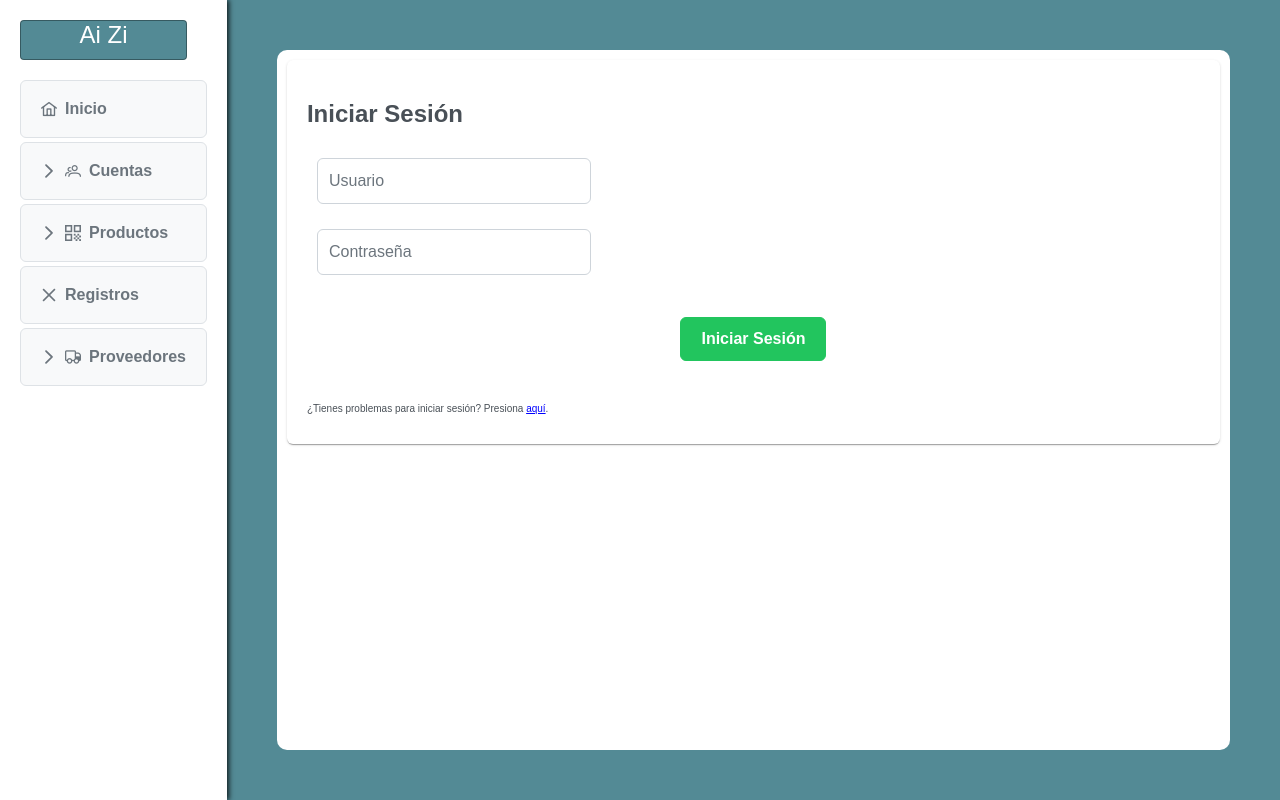
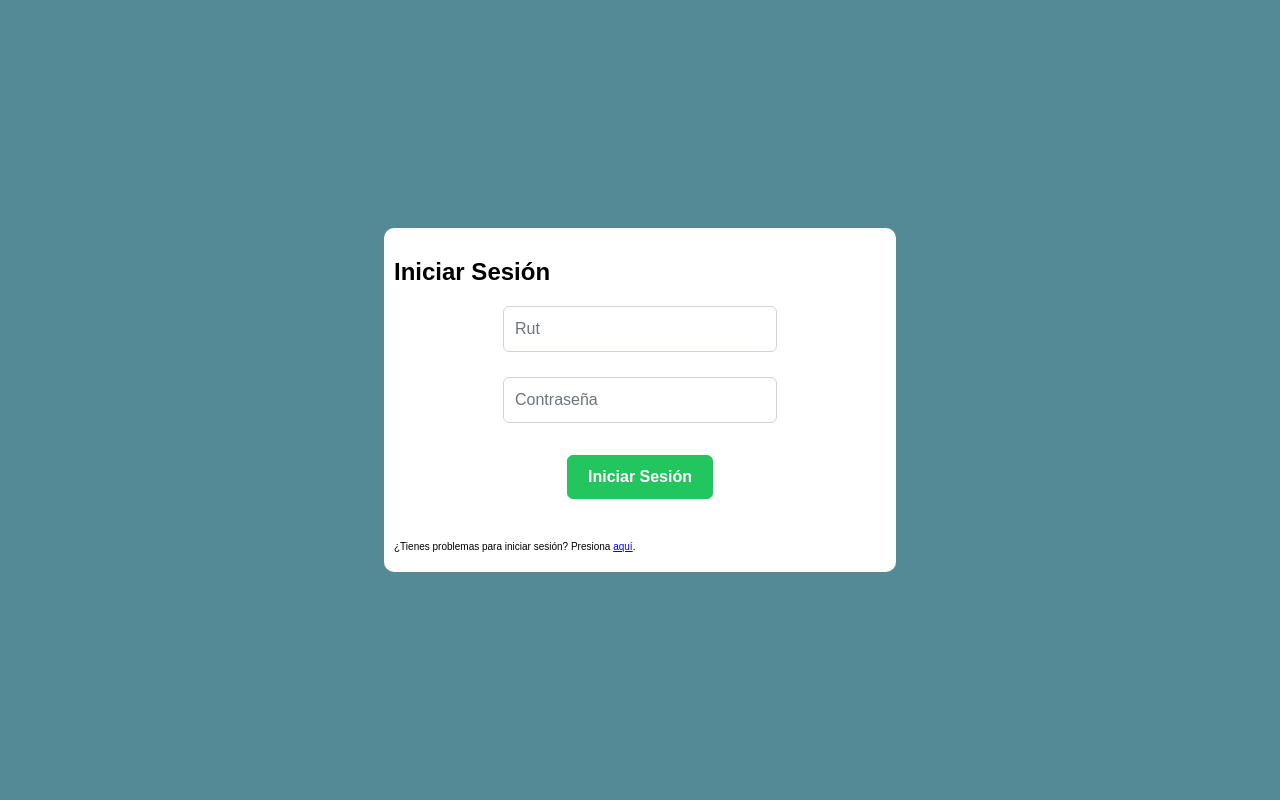
Before and after one commit to CamilTs/capstone-app, a React (Vite) app: page /iniciar-sesion in a window 1280 px wide. Built offline with nearby package versions, Linux system fonts and the light colour scheme.

Commit message:
Integracion de AuthContext

```diff
--- a/src/App.jsx
+++ b/src/App.jsx
@@ -11,6 +11,7 @@ import "primeicons/primeicons.css";
 import styled from "styled-components";
 import { AdminRoutes, ClienteRoutes, ProveedorRoutes } from "./routes";
 import { IniciarSesionPage } from "./pages";
+import { useAuth } from "./context/AuthContext";
 
 const Container = styled.div`
   background-color: #538a95;
@@ -19,20 +20,22 @@ const Container = styled.div`
   display: flex;
 `;
 
-const Content = styled.div`
-  width: 100%;
-  margin: 50px;
+export const Content = styled.div`
+  /* width: 100%; */
+  width: ${({width}) => (width? width: '100%')};
+  margin: ${({margin}) => (margin? margin: '50px')};
   background-color: #fff;
   border-radius: 10px;
   padding: 10px;
 `;
 
 function App() {
+  const {user} = useAuth()
+
   return (
     <>
       <Container className="contenedorPrincipal">
-        <MenuLateral />
-        <Content className="contenedor">
+        {user? <MenuLateral />:null}
         <Routes>
           <Route path="/iniciar-sesion" element={<IniciarSesionPage />} />
 
@@ -40,7 +43,6 @@ function App() {
           <Route path="/cliente/*" element={<ClienteRoutes />} />
           <Route path="/proveedor/*" element={<ProveedorRoutes />} />
         </Routes>
-        </Content>
       </Container>
     </>
   );
--- a/src/components/MenuLateral.jsx
+++ b/src/components/MenuLateral.jsx
@@ -3,11 +3,13 @@ import { PanelMenu } from "primereact/panelmenu";
 import "../CSS/Menu.css";
 import "../App.css";
 import { useNavigate } from "react-router-dom";
+import { useAuth } from "../context/AuthContext";
 
 
 
 
 const MenuLateral = () => {
+  const {user} = useAuth()
   const [isSubMenuExtended, setIsSubMenuExtended] = useState(false);
   const navigate = useNavigate();
 
@@ -88,6 +90,7 @@ const MenuLateral = () => {
           onChange={handleMenuItemClick}
         />
       </div>
+        <span style={{color:'#000'}}>{user.nombre } {user.apellidos}</span>
     </div>
   );
 };
--- /dev/null
+++ b/src/context/AuthContext.jsx
@@ -0,0 +1,41 @@
+/* eslint-disable react/prop-types */
+import { createContext, useContext, useState } from 'react'
+import { cuentas } from '../cuentas';
+
+const AuthContext = createContext();
+
+export const useAuth = () => {
+    return useContext(AuthContext);
+}
+
+export const AuthProvider = ({children}) => {
+    const [user, setUser] = useState(null)
+
+    const login = (rut, contrasena) => {
+        console.log({rut,contrasena})
+        const usuarioEncontrado = cuentas.find(el => el.rut == rut && el.contrasena == contrasena)
+
+        setUser(usuarioEncontrado)
+    }
+
+    const logout = () => {
+        setUser(null)
+    }
+
+    const signUp = (data) => {
+        cuentas.push(data)
+    }
+    const verCuentas = ()=> {
+        console.log(cuentas)
+    }
+
+    const contextValue = {
+        user,
+        login,
+        logout,
+        signUp,
+        verCuentas
+    }
+
+    return <AuthContext.Provider value={contextValue}>{children}</AuthContext.Provider>
+}
--- /dev/null
+++ b/src/cuentas.js
@@ -0,0 +1,10 @@
+export const cuentas = [
+    {
+        contrasena:'1234',
+        rut:'20597279k',
+        nombre:'Camilo',
+        apellidos:'Tapia Sepulveda',
+        correo:'camilo@gmail.com',
+        rol:'admin'
+    }
+]
--- a/src/main.jsx
+++ b/src/main.jsx
@@ -3,11 +3,15 @@ import ReactDOM from 'react-dom/client';
 import App from './App.jsx';
 import './index.css';
 import { PrimeReactProvider } from 'primereact/api';
+import { AuthProvider } from "./context/AuthContext.jsx";
 
 ReactDOM.createRoot(document.getElementById('root')).render(
     <PrimeReactProvider>
         <BrowserRouter>
-        <App />
+        <AuthProvider>
+
+            <App />
+        </AuthProvider>
         </BrowserRouter>
     </PrimeReactProvider>
 );
--- a/src/pages/Cuentas/IniciarSesion/IniciarSesionPage.jsx
+++ b/src/pages/Cuentas/IniciarSesion/IniciarSesionPage.jsx
@@ -1,14 +1,60 @@
+/* eslint-disable react/prop-types */
 // En IniciarSesionPage.jsx (Componente de página)
-import { IniciarSesionForm } from '../IniciarSesion/components/IniciarSesionForm';
+// import { IniciarSesionForm } from '../IniciarSesion/components/IniciarSesionForm';
+
+import { useRef, useState } from 'react';
+import { InputText } from 'primereact/inputtext';
+import { Password } from 'primereact/password';
+import { Link } from 'react-router-dom';
+import { Button } from 'primereact/button';
+import { Messages } from 'primereact/messages';
+import { Content } from '../../../App';
+import { useAuth } from '../../../context/AuthContext';
 
 export const IniciarSesionPage = () => {
-  const handleSubmit = (formData) => {
-    console.log('Datos de inicio de sesión:', formData);
+  const {login} = useAuth()
+  const [formData, setFormData] = useState({
+    rut: '',
+    contrasena: ''
+  });
+
+  const messagesRef = useRef(null);
+
+  const handleChange = ({ target }) => {
+    const { name, value } = target;
+    setFormData({ ...formData, [name]: value });
+  };
+
+  const submit = () => {
+    login(formData.rut,formData.contrasena)
   };
 
   return (
-    <div>
-      <IniciarSesionForm onSubmit={handleSubmit} />
-    </div>
+    <Content width="40%" margin="auto">
+      <h2>Iniciar Sesión</h2>
+      <div style={{ display:'grid',placeContent:'center'}}>
+        <span className="p-float-label">
+          <InputText value={formData.rut} name="rut" onChange={handleChange} />
+          <label htmlFor="rut">Rut</label>
+        </span>
+        <span className="p-float-label" style={{ marginTop: '25px' }}>
+          <Password value={formData.contrasena} name="contrasena" onChange={handleChange} feedback={false} />
+          <label style={{ textAlign: 'center' }} htmlFor="password">Contraseña</label>
+        </span>
+      </div>
+      <div className="card flex justify-content-center">
+        <Button
+            style={{ margin: 'auto' }}
+            label="Iniciar Sesión"
+            severity="success"
+            onClick={submit}
+        />
+      </div>
+      <p style={{ fontSize: '10px' }}>
+        ¿Tienes problemas para iniciar sesión? Presiona <Link to="/registrar" style={{ color: 'blue' }}>aquí</Link>.
+      </p>
+
+      <Messages ref={messagesRef}/>
+    </Content>
   );
 };
--- a/src/pages/Principal/PrincipalPage.jsx
+++ b/src/pages/Principal/PrincipalPage.jsx
@@ -115,13 +115,13 @@ export const PrincipalPage = () => {
       </Content>
 
       <Content>
-        <DataTable value={tabla1} rows={5} showGridlines tableStyle={{ minWidth: '50rem', height:'300px' }}>
+        <DataTable value={tabla1} rows={5} showGridlines tableStyle={{ minWidth: '50%', height:'300px' }}>
           <Column field="name" header="Producto"></Column>
           <Column field="totalSold" header="Total vendido"></Column>
           <Column field="quantity" header="Cantidad total"></Column>
         </DataTable>
 
-        <DataTable value={tabla2Formateada}  showGridlines tableStyle={{ minWidth: '50rem', height:'300px' }}>
+        <DataTable value={tabla2Formateada}  showGridlines tableStyle={{ minWidth: '50%', height:'300px' }}>
           <Column field="correlatives" header="Correlativos"></Column>
           <Column field="name" header="Nombre"></Column>
           <Column field="date" header="Fecha"></Column>
--- a/src/routes/AdminRoutes.jsx
+++ b/src/routes/AdminRoutes.jsx
@@ -1,12 +1,21 @@
-import { Route, Routes } from "react-router-dom"
+import { Navigate, Route, Routes } from "react-router-dom"
 import { RegistrarUsuarios } from "../pages"
 import AgregarProductos from "../components/AgregarProductos"
+import { Content } from "../App";
 
 export const AdminRoutes = () => {
+  // const login = false;
+
+  // if (login == false) {
+  //   return <Navigate to={'/iniciar-sesion'}/>
+  // }
   return (
+    <Content>
+
     <Routes>
     <Route path="registrar" element={<RegistrarUsuarios />} />
     <Route path="agregarProductos" element={<AgregarProductos />} />
     </Routes>
+    </Content>
   )
 }
--- a/src/routes/ClienteRoutes.jsx
+++ b/src/routes/ClienteRoutes.jsx
@@ -1,12 +1,18 @@
 import { Route, Routes } from "react-router-dom";
 import { PrincipalPage } from "../pages";
 import { Productos } from "../components/Productos";
+import { Content } from "../App";
 
 export const ClienteRoutes = () => {
+
+
   return (
+    <Content>
+
     <Routes>
       <Route path="" element={<PrincipalPage />} />
       <Route path="productos" element={<Productos />} />
     </Routes>
+    </Content>
   );
 };
--- a/src/routes/ProveedorRoutes.jsx
+++ b/src/routes/ProveedorRoutes.jsx
@@ -2,6 +2,7 @@ import { Route, Routes } from "react-router-dom"
 import AgregarProveedores from "../components/AgregarProveedores"
 
 export const ProveedorRoutes = () => {
+
   return (
     <Routes>
       <Route path="" element={<AgregarProveedores/>}/>
```
Also changed, not shown: src/rutas.js (+105 -4 lines). Lines whose indentation alone changed are shown as unchanged.
